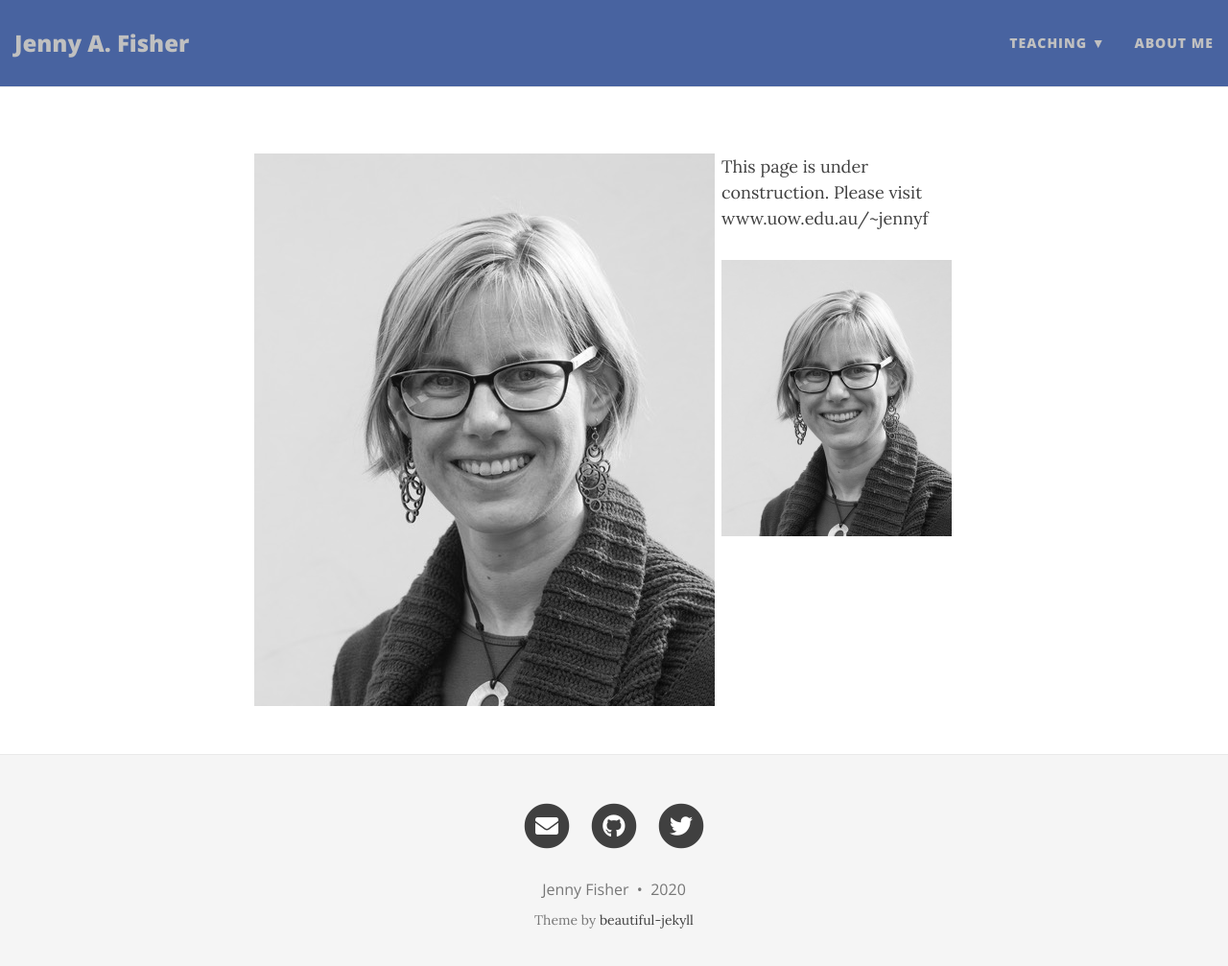
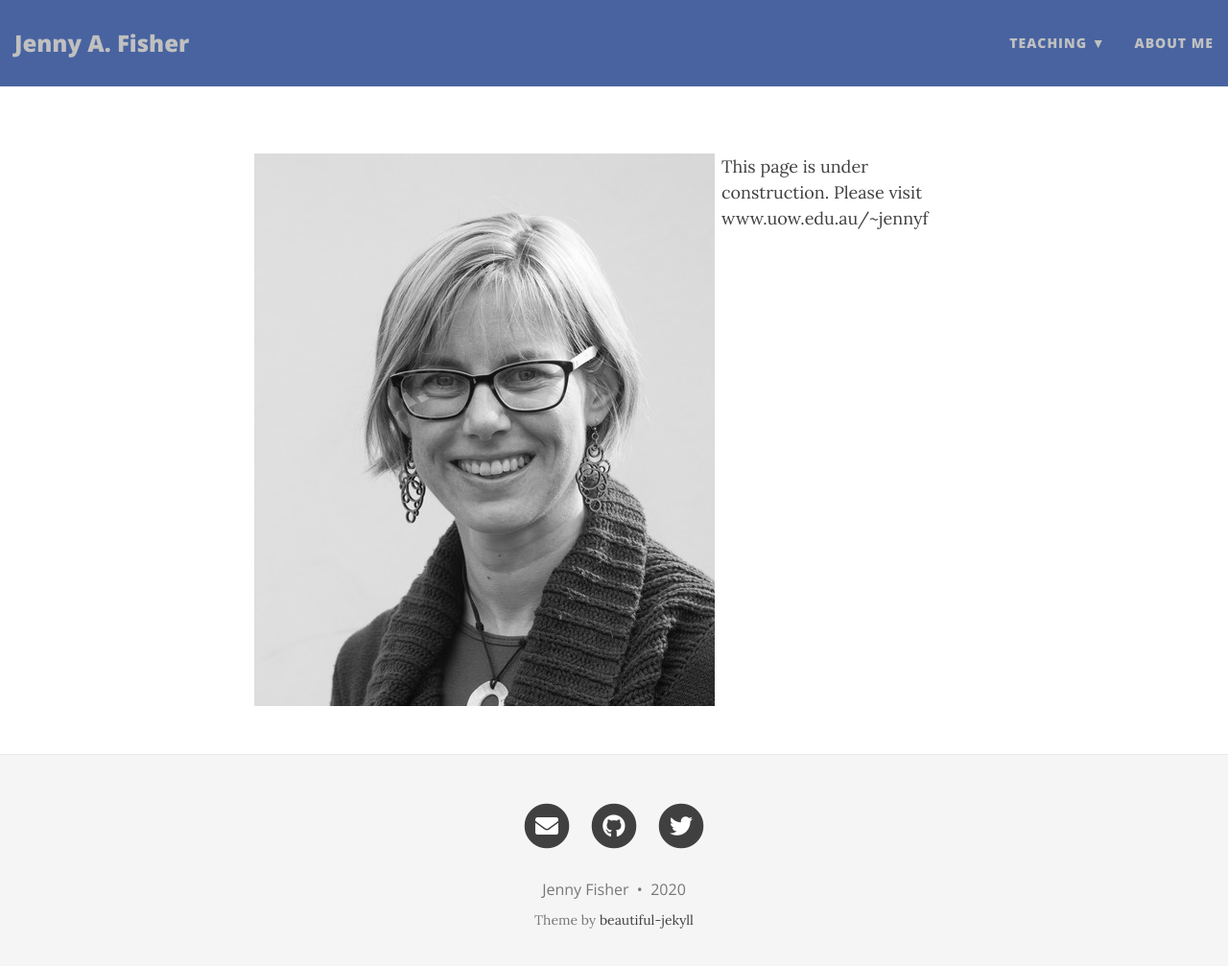
Before and after one commit to jennyfisher/jennyfisher.github.io, a Jekyll site: the page built from index.md, in a window 1280 px wide and 1020 px high. Shown: the top 1007 px of the window at 96% size. Built offline with Jekyll 4.4.1, drawn with Linux system fonts in a browser that asks for light colours; nearby versions of some CDN libraries.

Commit message:
Update index.md

```diff
--- a/index.md
+++ b/index.md
@@ -3,7 +3,5 @@ layout: page
 use-site-title: true
 ---
 
-![test-image2](img/jenny-fisher-bnw_med_hr.jpeg){:style="float: left;margin-right: 7px;:class="img-responsive"; :width="280px"}
+![profile-pic](img/jenny-fisher-bnw_med_hr.jpeg){:style="float: left;margin-right: 7px;:width="280px"}
 This page is under construction. Please visit www.uow.edu.au/~jennyf
-
-![test-image3](img/jenny-fisher-bnw_med_hr.jpeg){:height="288px" width="240px"}
```
